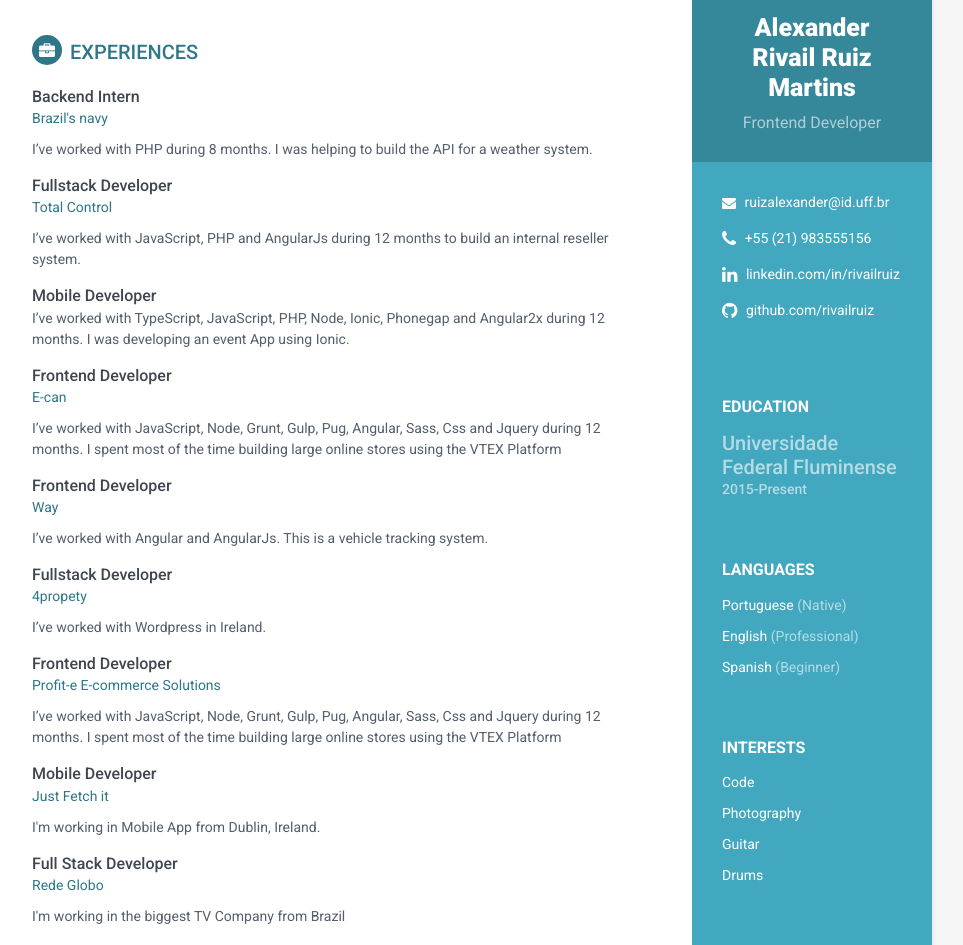
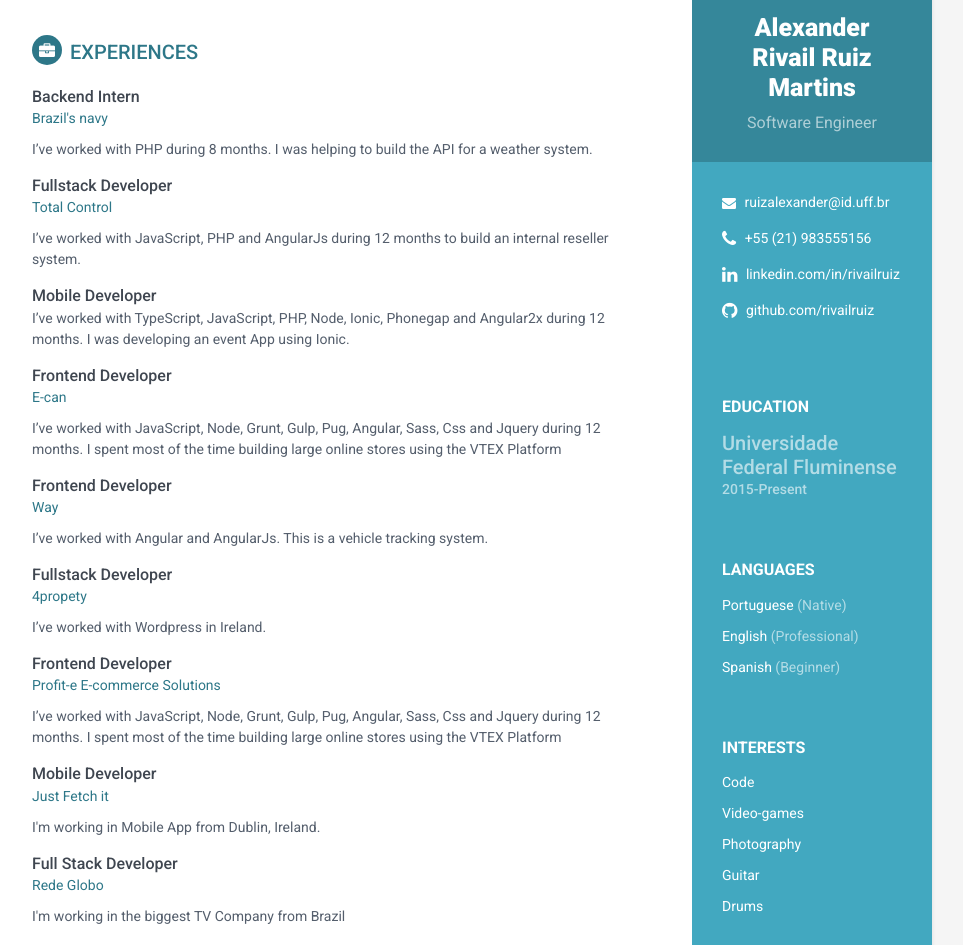
Before and after one commit to rivailruiz/me, a React app: page / in a window 1280 px wide. Shown: the part 247-1192 px from the top of the page, without its empty margins (188-1151 px from the left). Built offline with nearby package versions, Linux system fonts and the light colour scheme.

Commit message:
Update profile.js

```diff
--- a/src/data/profile.js
+++ b/src/data/profile.js
@@ -1,6 +1,6 @@
 const profile = {
   name: 'Alexander Rivail Ruiz Martins',
-  title: 'Frontend Developer',
+  title: 'Software Engineer',
   mail: 'ruizalexander@id.uff.br',
   phoneNumber: '+55 (21) 983555156',
   website: '',
@@ -20,7 +20,7 @@
   },
   interests: {
     sectionTitle: '',
-    list: ['Code','Photography', 'Guitar', 'Drums']
+    list: ['Code', 'Video-games', 'Photography', 'Guitar', 'Drums']
   }
 };
 
```
